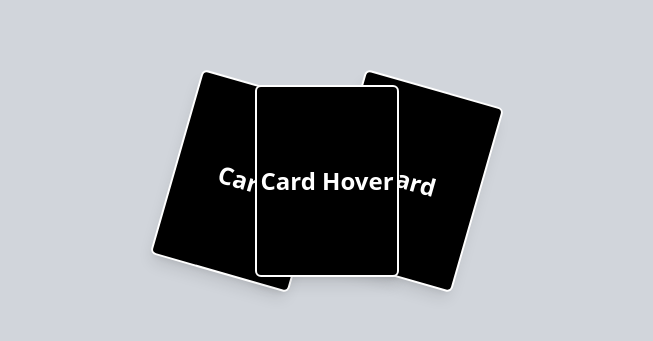
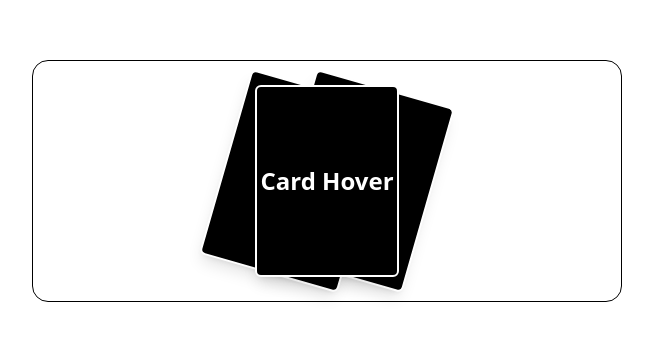
Before and after one commit to Ankush307/cards-hover, a plain HTML site: page index.html in a window 1280 px wide. Shown: the part 219-560 px from the top of the page, without its empty margins (313-966 px from the left). Drawn offline with nearby package versions, Linux system fonts and the light colour scheme.

Commit message:
add text

```diff
--- a/index.html
+++ b/index.html
@@ -3,19 +3,19 @@
 <head>
     <meta charset="UTF-8">
     <meta name="viewport" content="width=device-width, initial-scale=1.0">
+    <title>Document</title>
     <script src="https://cdn.tailwindcss.com"></script>
-    <title>Cards</title>
     <style>
-        @layer utilities {
+                @layer utilities {
             .book-hover:hover .book {
                 transform: translateX(0) rotate(0) !important;
-                z-index: 1 !important;
+                z-index: 2 !important;
             }
             .book-hover .book1 {
                 transform: translateX(160%) rotate(16deg);
             }
             .book-hover .book2 {
-                z-index: 3 !important;
+                z-index: 2 !important;
             }
             .book-hover .book3 {
                 transform: translateX(-160%) rotate(16deg);
@@ -35,9 +35,9 @@
         }
     </style>
 </head>
-<body class="bg-gray-300 min-h-screen flex items-center justify-center">
-    <div class="relative max-w-3xl w-full mx-auto flex items-center justify-center flex-wrap min-h-screen">
-        <div class="relative w-full flex items-center justify-between book-hover">
+<body>
+     <div class="relative max-w-3xl w-full mx-auto flex items-center justify-center flex-wrap min-h-screen">
+        <div class="relative w-[590px] border border-solid border-black p-6 cursor-pointer flex items-center justify-between transition-all rounded-2xl ease-linear duration-200 hover:shadow-2xl book-hover">
             <div class="book flex items-center justify-center book1 relative w-36 h-48 bg-black border-2 border-white rounded-md shadow-lg transition-transform duration-300">
                 <p class="text-2xl font-bold text-white">Card</p>
             </div>
```
